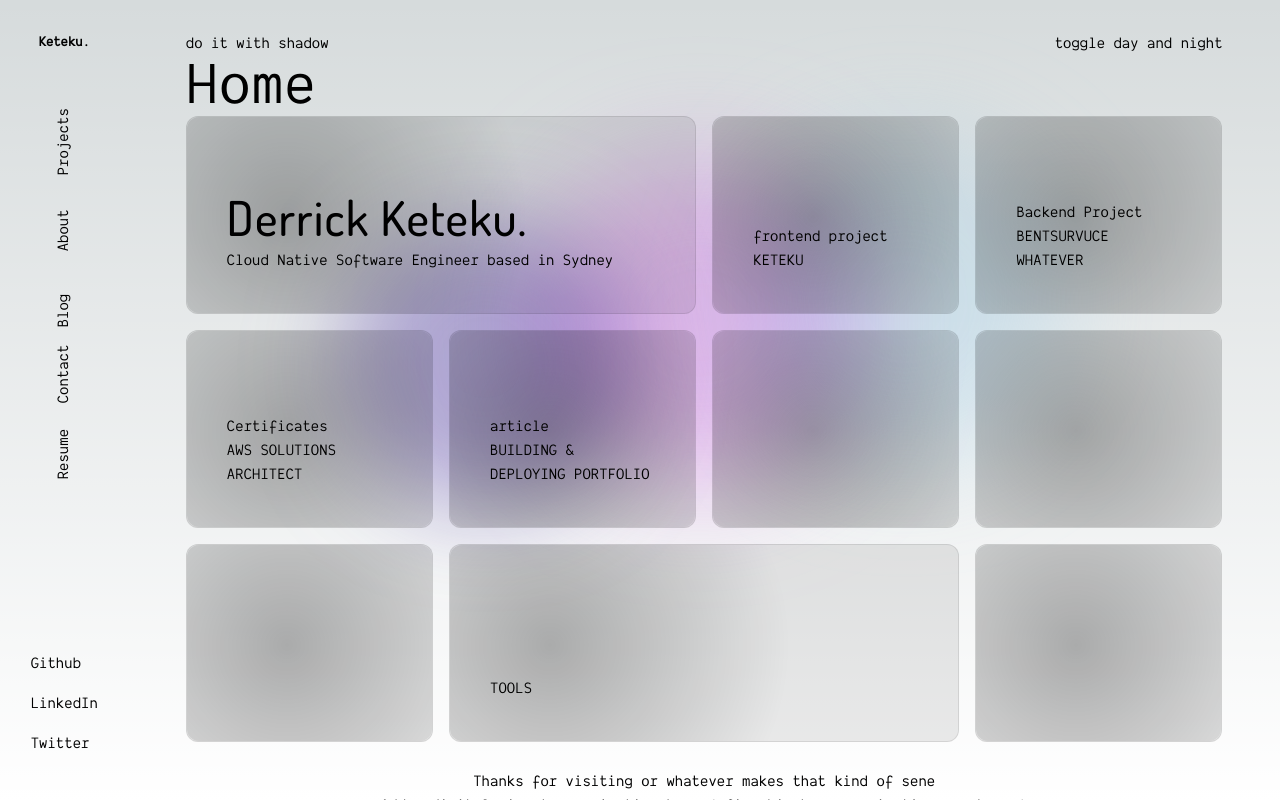
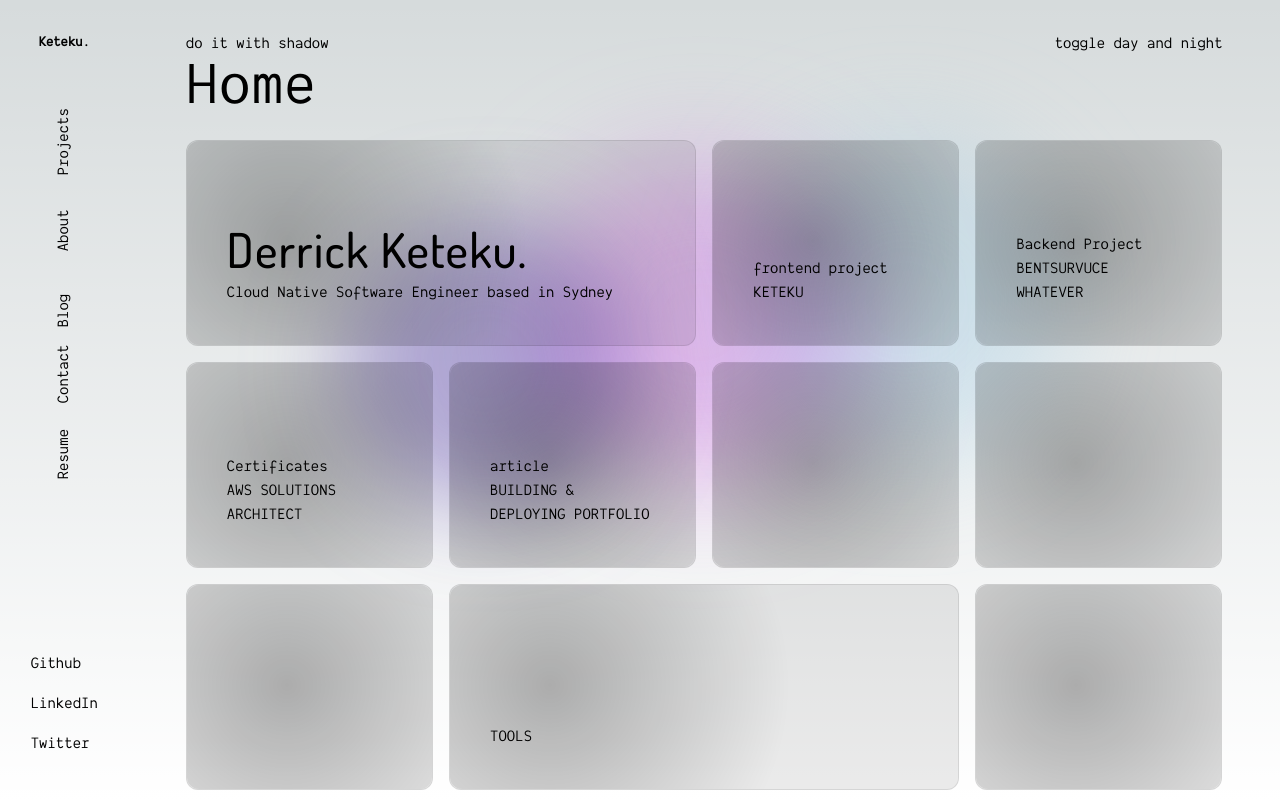
Before and after one commit to Derks14/keteku, a Next.js app: page /home in a window 1280 px wide. Built offline with nearby package versions, Linux system fonts and the light colour scheme; a web font is replaced by a local one.

Commit message:
fix footer and top navigation spacing

```diff
--- a/src/components/sections/footer.tsx
+++ b/src/components/sections/footer.tsx
@@ -1,7 +1,7 @@
 export default function Footer() {
   return (
     <footer>
-      <div className="mx-auto w-[80%] max-w-[1240px] pt-12">
+      <div className="mx-auto w-[80%] max-w-[1240px] pt-20">
         <div className="text-center">
           <div>Thanks for visiting or whatever makes that kind of sene</div>
           <div> Add a digital signature animation here ( fireship has an animation svg here )</div>
--- a/src/components/sections/top-nav.tsx
+++ b/src/components/sections/top-nav.tsx
@@ -4,15 +4,15 @@ interface TopNavProps {
 
 const topNav = ({ title }: TopNavProps) => {
   return (
-    <div>
-      <div className="flex  justify-between">
+    <>
+      <div className="flex justify-between pb-6">
         <div>
           <span>do it with shadow</span>
           <h1 className="text-6xl ">{title}</h1>
         </div>
         <div>toggle day and night</div>
       </div>
-    </div>
+    </>
   );
 };
 export default topNav;
```
